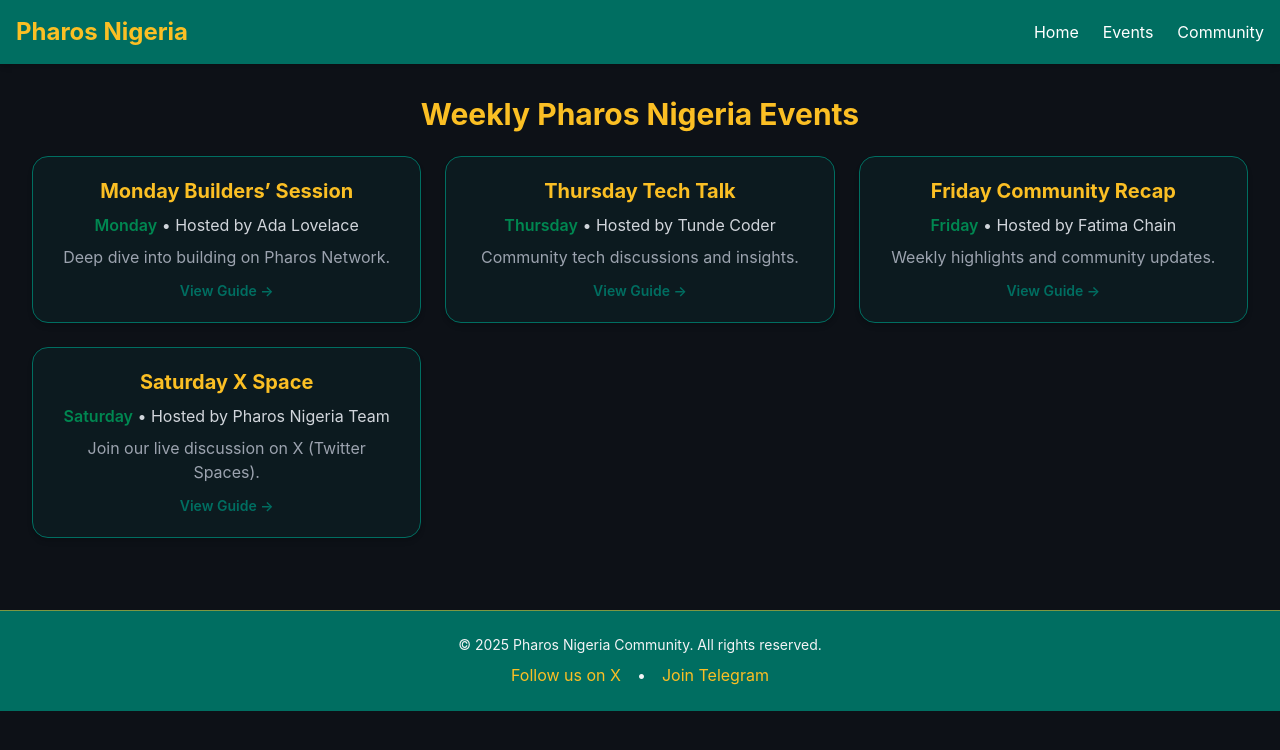
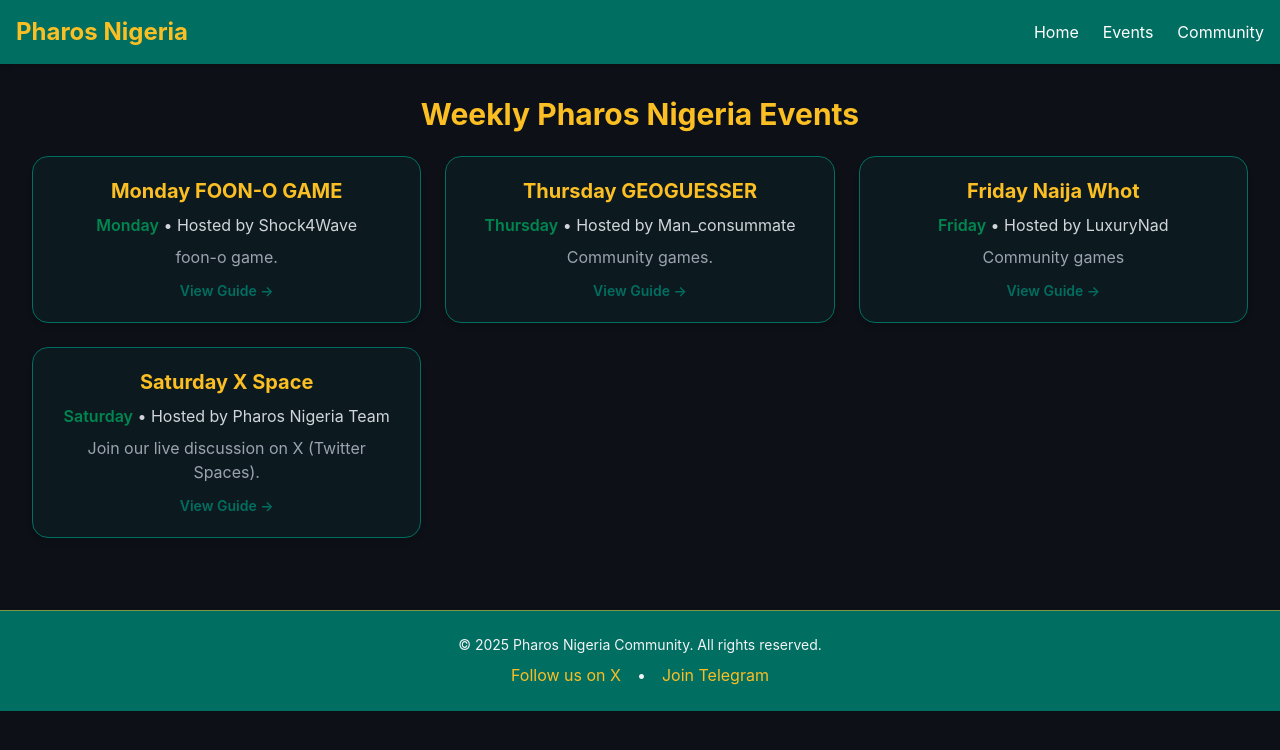
Before and after one commit to officialtimnnaji/Pharos-Nigeria-Site, a React (Vite) app: page / in a window 1280 px wide. Shown: the top 750 px of the page. Built offline with nearby package versions, Linux system fonts and the light colour scheme.

Commit message:
Update event titles, hosts, and descriptions

```diff
--- a/src/data/events.js
+++ b/src/data/events.js
@@ -1,26 +1,26 @@
 export const events = [
   {
     id: 1,
-    title: "Monday Builders’ Session",
+    title: "Monday FOON-O GAME",
     day: "Monday",
-    host: "Ada Lovelace",
-    description: "Deep dive into building on Pharos Network.",
+    host: "Shock4Wave",
+    description: "foon-o game.",
     guideLink: "#",
   },
   {
     id: 2,
-    title: "Thursday Tech Talk",
+    title: "Thursday GEOGUESSER",
     day: "Thursday",
-    host: "Tunde Coder",
-    description: "Community tech discussions and insights.",
+    host: "Man_consummate",
+    description: "Community games.",
     guideLink: "#",
   },
   {
     id: 3,
-    title: "Friday Community Recap",
+    title: "Friday Naija Whot",
     day: "Friday",
-    host: "Fatima Chain",
-    description: "Weekly highlights and community updates.",
+    host: "LuxuryNad",
+    description: "Community games",
     guideLink: "#",
   },
   {
```
